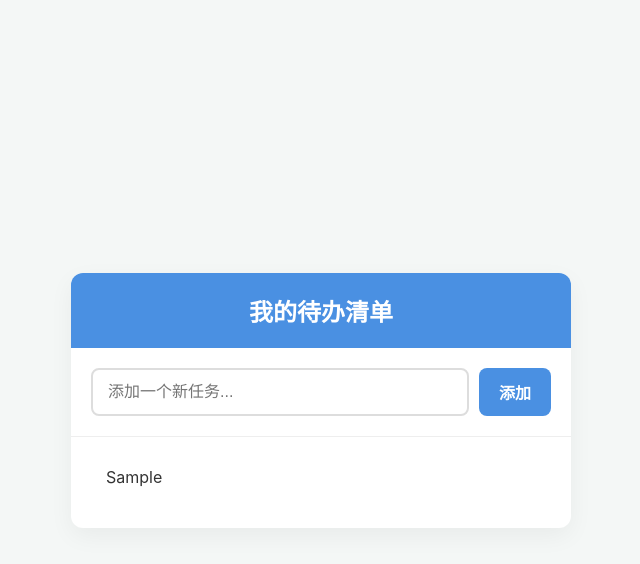
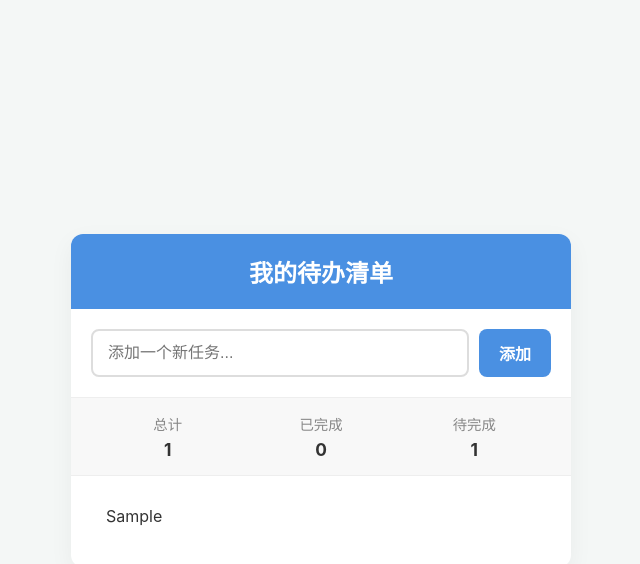
Before and after one commit to ZGlucy/my-todo, a plain HTML site: page index.html in a window 1280 px wide. Both pictures are taken after typing "Sample" into the empty fields and a click on the button "添加". Shown: the whole page, without its empty margins (319-959 px from the left). Drawn offline with Linux system fonts and the light colour scheme.

Commit message:
Add files via upload

```diff
--- a/index.html
+++ b/index.html
@@ -16,6 +16,22 @@
             <input type="text" id="task-input" placeholder="添加一个新任务..." autocomplete="off">
             <button type="submit">添加</button>
         </form>
+
+        <div class="task-stats">
+            <div class="stat-item">
+                <span class="stat-label">总计</span>
+                <span id="total-tasks" class="stat-number">0</span>
+            </div>
+            <div class="stat-item">
+                <span class="stat-label">已完成</span>
+                <span id="completed-tasks" class="stat-number">0</span>
+            </div>
+            <div class="stat-item">
+                <span class="stat-label">待完成</span>
+                <span id="pending-tasks" class="stat-number">0</span>
+            </div>
+        </div>
+
         <ul id="task-list">
             </ul>
     </div>
--- a/script.js
+++ b/script.js
@@ -1,48 +1,56 @@
 // 等待 DOM 内容加载完毕后执行
 document.addEventListener('DOMContentLoaded', () => {
 
-    // --- 1. 获取 DOM 元素 ---
+    // --- 1. 获取 DOM 元素 (新增统计相关的元素) ---
     const taskForm = document.getElementById('task-form');
     const taskInput = document.getElementById('task-input');
     const taskList = document.getElementById('task-list');
 
+    // 新增：获取统计显示元素
+    const totalTasksSpan = document.getElementById('total-tasks');
+    const completedTasksSpan = document.getElementById('completed-tasks');
+    const pendingTasksSpan = document.getElementById('pending-tasks');
+
     // --- 2. 加载本地存储中的任务 ---
     loadTasks();
+    // 新增：加载任务后立即更新统计
+    updateTaskStats();
 
     // --- 3. 事件监听：提交新任务 ---
     taskForm.addEventListener('submit', (e) => {
-        e.preventDefault(); // 阻止表单默认提交行为
+        e.preventDefault();
 
-        const taskText = taskInput.value.trim(); // 获取输入内容并去除首尾空格
+        const taskText = taskInput.value.trim();
 
         if (taskText !== '') {
-            createTaskElement(taskText); // 创建任务 DOM 元素
-            saveTasksToLocalStorage();   // 保存到本地存储
-            taskInput.value = '';        // 清空输入框
+            createTaskElement(taskText);
+            saveTasksToLocalStorage();
+            taskInput.value = '';
+            updateTaskStats(); // 新增：添加任务后更新统计
         }
     });
 
     // --- 4. 事件监听：处理任务列表点击（完成/删除）---
-    // 我们使用“事件委托”，只在父元素 <ul> 上添加一个监听器
     taskList.addEventListener('click', (e) => {
-        const clickedElement = e.target; // 获取被点击的元素
+        const clickedElement = e.target;
 
         // 检查是否点击了“删除”按钮
         if (clickedElement.classList.contains('delete-btn')) {
-            const taskItem = clickedElement.parentElement; // 获取父元素 <li>
-            taskList.removeChild(taskItem);                // 从 DOM 中删除
-            saveTasksToLocalStorage();                     // 更新本地存储
+            const taskItem = clickedElement.parentElement;
+            taskList.removeChild(taskItem);
+            saveTasksToLocalStorage();
+            updateTaskStats(); // 新增：删除任务后更新统计
         }
 
         // 检查是否点击了任务项 <li> (用于标记完成)
-        // 我们也检查 span，确保点击文本也能触发
         if (clickedElement.tagName === 'LI' || clickedElement.tagName === 'SPAN') {
             const taskItem = clickedElement.tagName === 'SPAN'
                 ? clickedElement.parentElement
                 : clickedElement;
 
-            taskItem.classList.toggle('completed'); // 切换 'completed' 类
-            saveTasksToLocalStorage();              // 更新本地存储
+            taskItem.classList.toggle('completed');
+            saveTasksToLocalStorage();
+            updateTaskStats(); // 新增：标记完成/未完成后更新统计
         }
     });
 
@@ -50,18 +58,16 @@ document.addEventListener('DOMContentLoaded', () => {
     function createTaskElement(text, isCompleted = false) {
         const li = document.createElement('li');
 
-        // 如果任务已完成，添加 'completed' 类
         if (isCompleted) {
             li.classList.add('completed');
         }
 
-        // 设置 li 的 HTML 内容
         li.innerHTML = `
             <span>${text}</span>
             <button class="delete-btn">删除</button>
         `;
 
-        taskList.appendChild(li); // 将新任务添加到列表中
+        taskList.appendChild(li);
     }
 
     // --- 6. 函数：保存任务到本地存储 (localStorage) ---
@@ -76,19 +82,26 @@ document.addEventListener('DOMContentLoaded', () => {
             tasks.push({ text: taskText, completed: isCompleted });
         });
 
-        // localStorage 只能存储字符串，所以我们将数组转换为 JSON 字符串
         localStorage.setItem('tasks', JSON.stringify(tasks));
     }
 
     // --- 7. 函数：从本地存储加载任务 ---
     function loadTasks() {
-        // 从 localStorage 获取任务，如果不存在则返回一个空数组
         const tasks = JSON.parse(localStorage.getItem('tasks')) || [];
 
         tasks.forEach(task => {
-            // 使用存储的数据创建 DOM 元素
             createTaskElement(task.text, task.completed);
         });
     }
 
+    // --- 8. 新增函数：更新任务统计显示 ---
+    function updateTaskStats() {
+        const allTasks = taskList.querySelectorAll('li');
+        const completedTasks = taskList.querySelectorAll('li.completed');
+
+        totalTasksSpan.textContent = allTasks.length;
+        completedTasksSpan.textContent = completedTasks.length;
+        pendingTasksSpan.textContent = allTasks.length - completedTasks.length;
+    }
+
 });
--- a/style.css
+++ b/style.css
@@ -74,6 +74,35 @@ header h1 {
 
 #task-form button:hover {
     background-color: #357abd;
+}
+
+/* --- 任务统计区域 --- */
+.task-stats {
+    display: flex;
+    justify-content: space-around; /* 均匀分布 */
+    padding: 15px 20px;
+    background-color: #f8f8f8; /* 浅灰色背景 */
+    border-bottom: 1px solid #eee;
+    font-size: 0.9em;
+    color: #555;
+}
+
+.stat-item {
+    text-align: center;
+    flex-basis: 30%; /* 保证每个项占用约三分之一空间 */
+}
+
+.stat-label {
+    display: block; /* 让标签和数字分行显示 */
+    margin-bottom: 5px;
+    font-weight: 500;
+    color: #888;
+}
+
+.stat-number {
+    font-size: 1.2em;
+    font-weight: 700;
+    color: #333;
 }
 
 /* --- 任务列表 --- */
```
